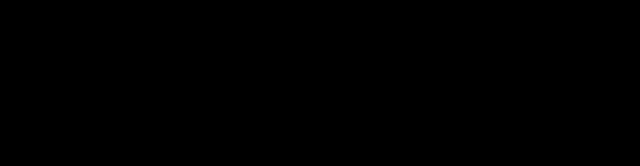
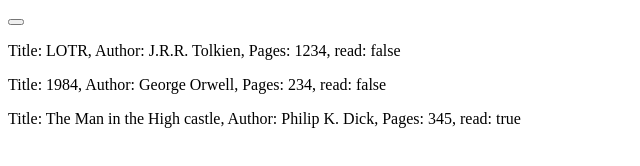
Before and after one commit to Laubenstein/Library, a plain HTML site: page index.html in a window 1280 px wide. Shown: the whole page, without its empty margins (0-640 px from the left). Drawn offline with Linux system fonts and the light colour scheme.

Commit message:
create addBook() and render() functions

```diff
--- a/index.html
+++ b/index.html
@@ -3,8 +3,11 @@
   <head>
     <meta charset="UTF-8">
     <title>Library</title>
-    <link rel = "stylesheet" type="text/css" href="styles.css">
+    <link rel="stylesheet" type="text/css" href="styles.css">
+
+  </head>
+  <body>
+    <div id="container"></div>
     <script src="script.js"></script>
-  </head>
-  <body></body>
+  </body>
 </html>
--- a/script.js
+++ b/script.js
@@ -0,0 +1,33 @@
+const container = document.querySelector("#container");
+let my_library = [];
+let createDiv;
+
+function Book(title, author, pages, read) {
+  this.title = title;
+  this.author = author;
+  this.pages = pages;
+  this.read = read;
+}
+
+function addBook(title, author, pages, read) {
+  let newBook = new Book(title, author, pages, read);
+  my_library.push(newBook);
+}
+
+addBook("LOTR", "J.R.R. Tolkien", 1234, false);
+addBook("1984", "George Orwell", 234, false);
+addBook("The Man in the High castle", "Philip K. Dick", 345, true);
+
+function render() {
+  my_library.forEach(function (e) {
+    createDiv = document.createElement("p");
+    createDiv.textContent = `Title: ${e.title}, Author: ${e.author}, Pages: ${e.pages}, read: ${e.read}`;
+    createDiv.classList.add("bookPara");
+    container.appendChild(createDiv);
+  })
+}
+
+let addButton = document.createElement("button");
+container.appendChild(addButton);
+render();
+console.log(my_library);
--- a/styles.css
+++ b/styles.css
@@ -1,3 +1,14 @@
 html {
-  background: black;
+  background: white;
 }
+
+.button {
+  background-color: #4CAF50; /* Green */
+  border: none;
+  color: white;
+  padding: 15px 32px;
+  text-align: center;
+  text-decoration: none;
+  display: inline-block;
+  font-size: 16px;
+}
```
